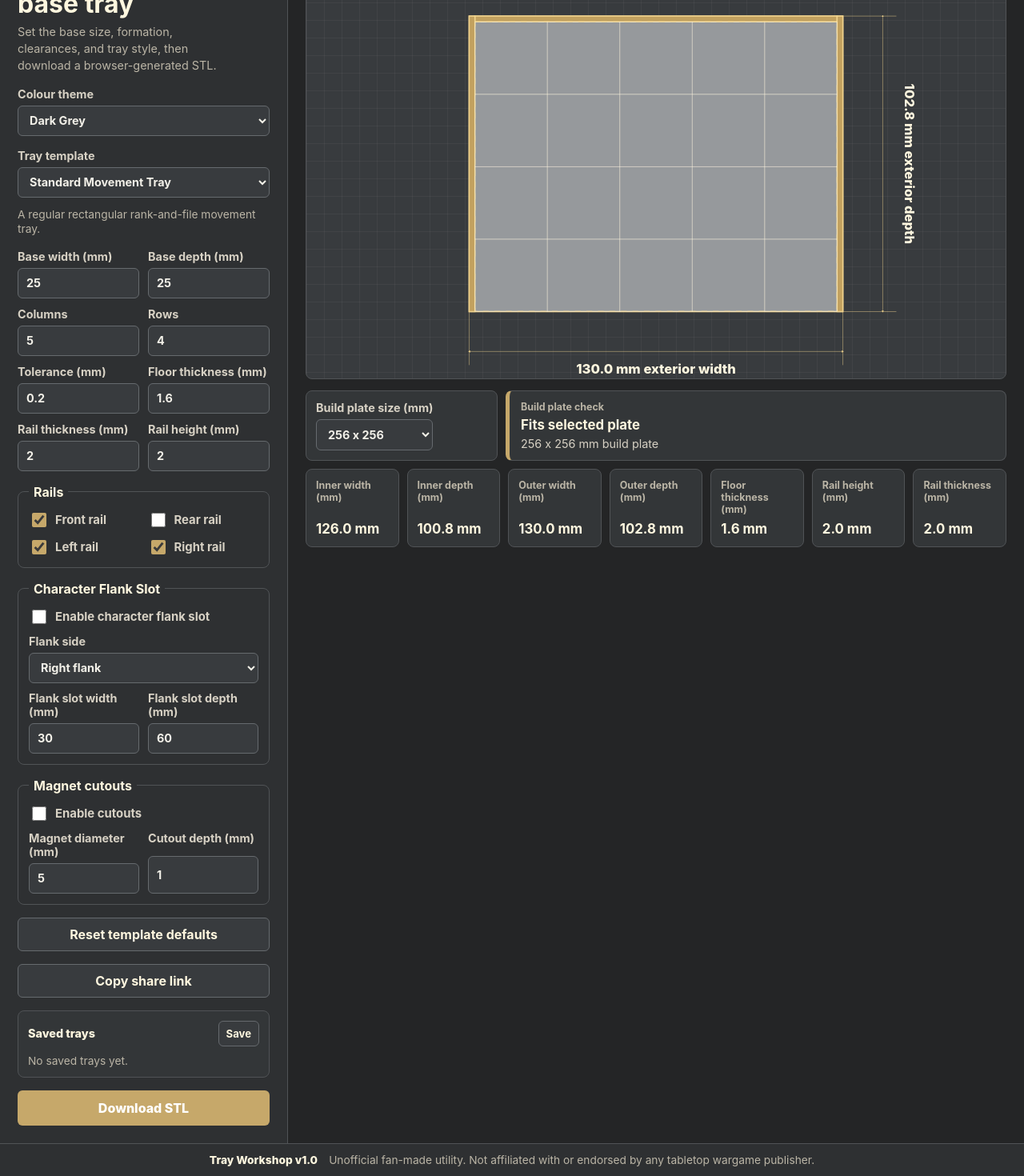
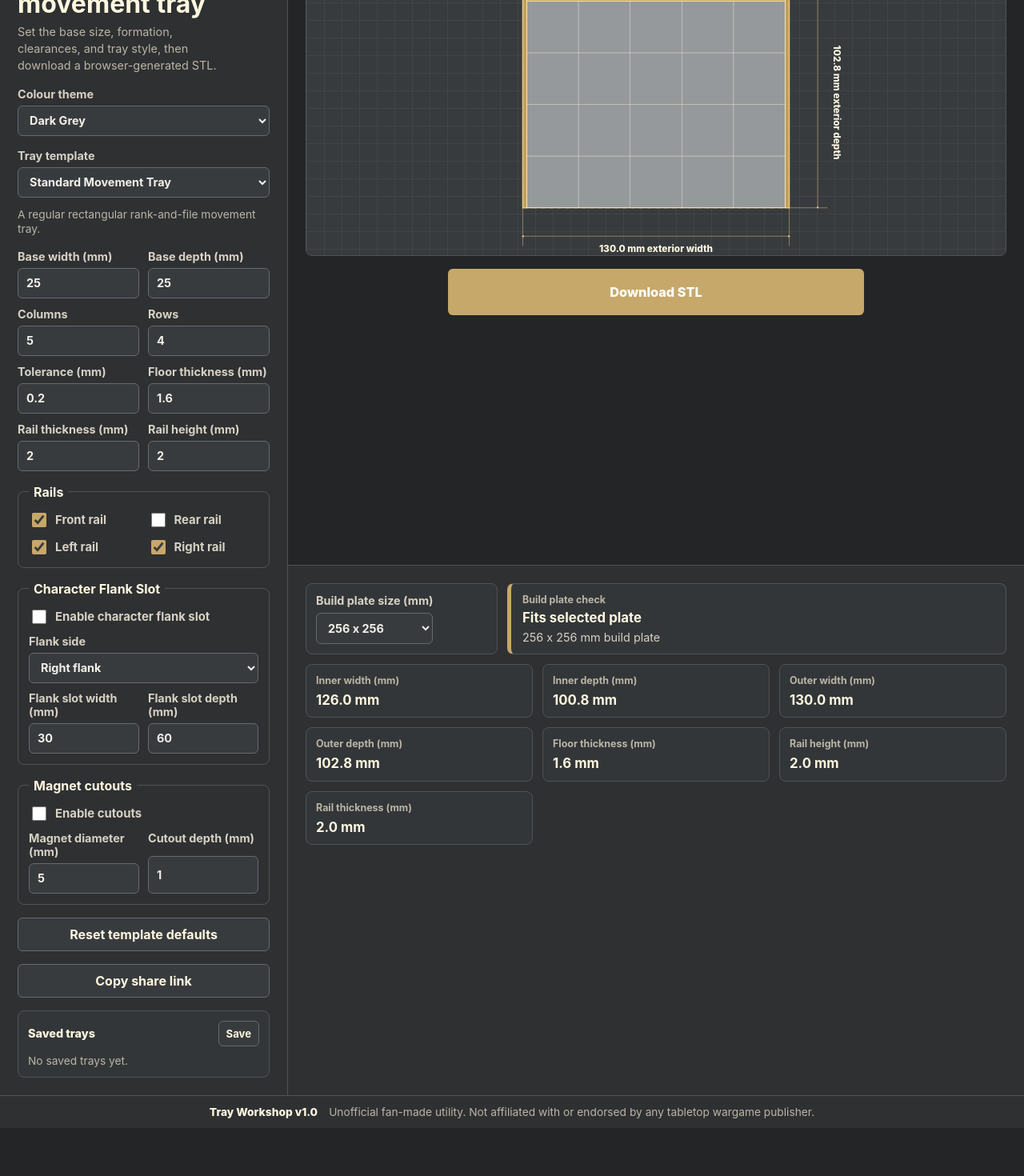
Before and after one commit to greyplasticmodelling/tray-workshop, a React (Vite) app: page / in a window 1280 px wide. Shown: the part 203-1673 px from the top of the page at 80% size. After the commit the page ends 1613 px from the top, so only its background shows below. Built offline with nearby package versions, Linux system fonts and the light colour scheme.

Commit message:
Improve responsive workspace layout

```diff
--- a/src/App.tsx
+++ b/src/App.tsx
@@ -384,11 +384,22 @@ export default function App() {
           onCopyShareLink={copyShareLink}
           shareStatus={shareStatus}
           validationMessages={validation.messages}
-          onDownload={handleDownload}
         />
 
-        <section className="preview-panel" aria-label="Tray preview and dimensions">
+        <section className="preview-panel" aria-label="Tray preview">
           <TrayPreviewSvg settings={settings} dimensions={dimensions} />
+          <button
+            className="download-button"
+            type="button"
+            title="Download the current tray as an STL file."
+            disabled={validation.messages.length > 0}
+            onClick={handleDownload}
+          >
+            Download STL
+          </button>
+        </section>
+
+        <section className="output-panel" aria-label="Build plate and dimensions">
           <DimensionsPanel
             settings={settings}
             dimensions={dimensions}
--- a/src/components/TrayControls.tsx
+++ b/src/components/TrayControls.tsx
@@ -15,7 +15,6 @@ type Props = {
   onCopyShareLink: () => void;
   shareStatus: string;
   validationMessages: string[];
-  onDownload: () => void;
 };
 
 const numberFields: Array<{
@@ -64,7 +63,6 @@ export function TrayControls({
   onCopyShareLink,
   shareStatus,
   validationMessages,
-  onDownload,
 }: Props) {
   const updateNumber = (key: keyof TraySettings, value: string) => {
     const nextValue = value === '' ? 0 : Number(value);
@@ -87,7 +85,7 @@ export function TrayControls({
     <aside className="controls" aria-label="Tray settings">
       <div>
         <p className="eyebrow">Tray Workshop</p>
-        <h1>Build a square-base tray</h1>
+        <h1>Build a wargaming movement tray</h1>
         <p className="intro">Set the base size, formation, clearances, and tray style, then download a browser-generated STL.</p>
       </div>
 
@@ -644,15 +642,6 @@ export function TrayControls({
         )}
       </section>
 
-      <button
-        className="download-button"
-        type="button"
-        title="Download the current tray as an STL file."
-        disabled={validationMessages.length > 0}
-        onClick={onDownload}
-      >
-        Download STL
-      </button>
     </aside>
   );
 }
--- a/src/styles.css
+++ b/src/styles.css
@@ -302,10 +302,12 @@ select {
   flex: 1;
   min-height: 0;
   display: grid;
-  grid-template-columns: minmax(290px, 360px) minmax(0, 1fr);
+  grid-template-columns: minmax(290px, 360px) minmax(420px, 1fr) minmax(280px, 340px);
+  grid-template-areas: "controls preview output";
 }
 
 .controls {
+  grid-area: controls;
   display: flex;
   flex-direction: column;
   gap: 16px;
@@ -325,7 +327,7 @@ select {
 
 h1 {
   margin: 0;
-  max-width: 12ch;
+  max-width: 16ch;
   color: var(--heading);
   font-size: 2rem;
   line-height: 1;
@@ -440,12 +442,15 @@ h1 {
 }
 
 .download-button {
-  min-height: 44px;
+  width: min(100%, 520px);
+  min-height: 58px;
+  justify-self: center;
   border: 0;
   border-radius: 6px;
-  padding: 12px 16px;
+  padding: 14px 18px;
   color: #ffffff;
   background: var(--accent);
+  font-size: 1.02rem;
   font-weight: 800;
   cursor: pointer;
 }
@@ -540,17 +545,18 @@ h1 {
 }
 
 .preview-panel {
+  grid-area: preview;
   min-width: 0;
   display: grid;
-  grid-template-rows: auto auto;
-  gap: 14px;
+  grid-template-rows: minmax(0, auto) auto;
+  gap: 16px;
   padding: 22px;
   align-content: start;
 }
 
 .preview-frame {
   width: min(100%, 980px);
-  height: clamp(260px, 42vw, 560px);
+  height: clamp(280px, 48vh, 560px);
   justify-self: center;
   border: 1px solid var(--border);
   border-radius: 8px;
@@ -643,13 +649,21 @@ h1 {
 
 .output-summary {
   display: grid;
-  gap: 10px;
+  gap: 12px;
+}
+
+.output-panel {
+  grid-area: output;
+  min-width: 0;
+  padding: 22px;
+  border-left: 1px solid var(--border);
+  background: var(--panel);
 }
 
 .plate-summary {
   display: grid;
-  grid-template-columns: minmax(180px, 240px) minmax(0, 1fr);
-  gap: 10px;
+  grid-template-columns: 1fr;
+  gap: 12px;
   align-items: stretch;
 }
 
@@ -698,8 +712,8 @@ h1 {
 
 .dimensions {
   display: grid;
-  grid-template-columns: repeat(7, minmax(110px, 1fr));
-  gap: 10px;
+  grid-template-columns: 1fr;
+  gap: 12px;
 }
 
 .dimension-row {
@@ -744,6 +758,28 @@ footer span:first-child {
   font-weight: 800;
 }
 
+@media (max-width: 1280px) {
+  .app-main {
+    grid-template-columns: minmax(290px, 360px) minmax(0, 1fr);
+    grid-template-areas:
+      "controls preview"
+      "controls output";
+  }
+
+  .output-panel {
+    border-top: 1px solid var(--border);
+    border-left: 0;
+  }
+
+  .plate-summary {
+    grid-template-columns: minmax(180px, 240px) minmax(0, 1fr);
+  }
+
+  .dimensions {
+    grid-template-columns: repeat(3, minmax(0, 1fr));
+  }
+}
+
 @media (max-width: 980px) {
   .site-banner {
     min-height: 96px;
@@ -763,11 +799,19 @@ footer span:first-child {
 
   .app-main {
     grid-template-columns: 1fr;
+    grid-template-areas:
+      "controls"
+      "preview"
+      "output";
   }
 
   .controls {
     border-right: 0;
     border-bottom: 1px solid var(--border);
+  }
+
+  .output-panel {
+    border-top: 1px solid var(--border);
   }
 
   h1 {
@@ -849,7 +893,8 @@ footer span:first-child {
   }
 
   .controls,
-  .preview-panel {
+  .preview-panel,
+  .output-panel {
     padding: 16px;
   }
 
```
